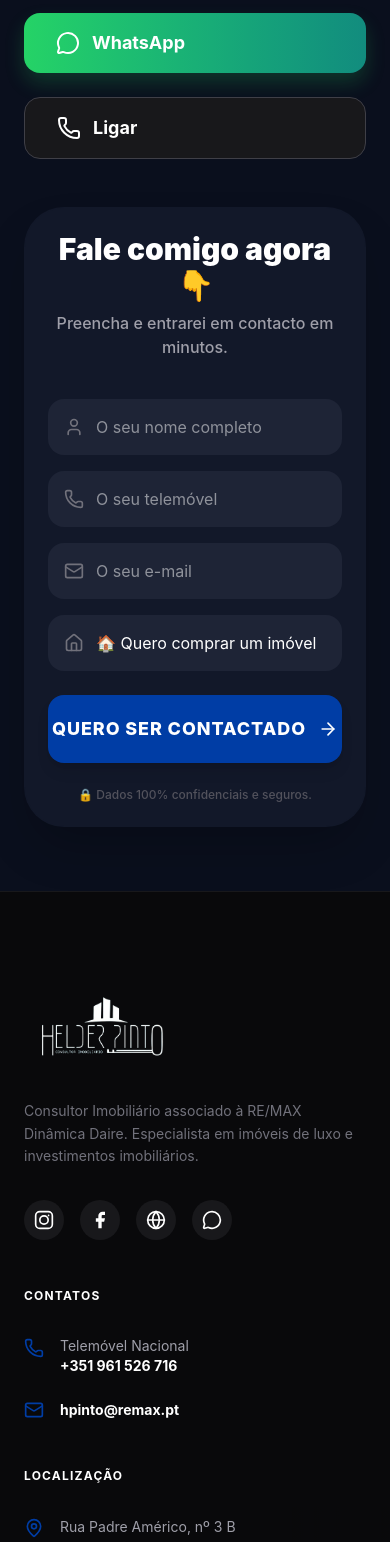
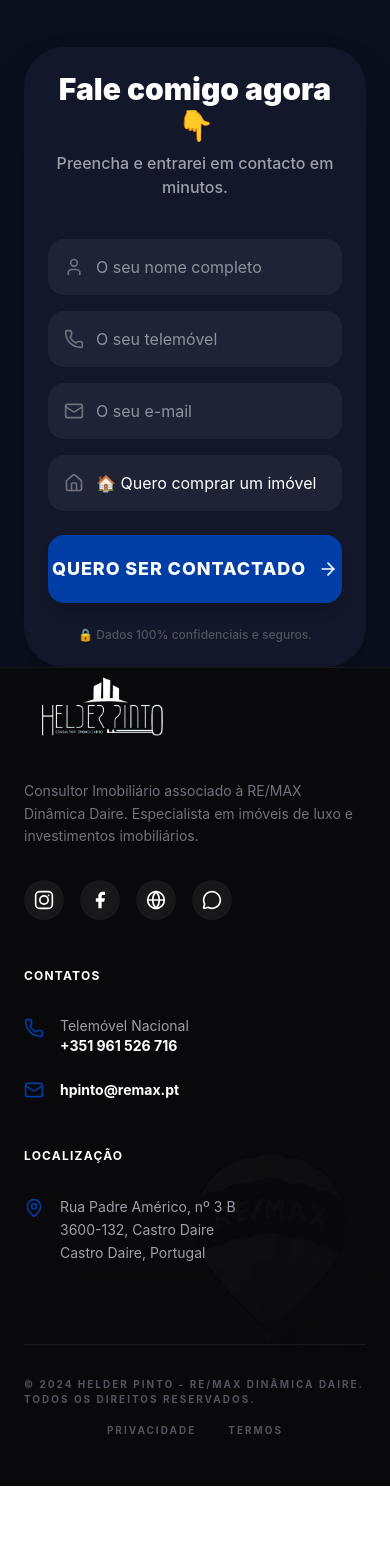
Before and after one commit to vitoriaservicosdepintura-arch/helderconsultorremax, a React (Vite) app: page / in a window 390 px wide. Shown: the part 3112-4654 px from the top of the page. After the commit the page ends 4598 px from the top, so only its background shows below. Built offline with nearby package versions, Linux system fonts and the light colour scheme.

Commit message:
Add files via upload

```diff
--- a/src/components/ContactSection.tsx
+++ b/src/components/ContactSection.tsx
@@ -112,7 +112,7 @@ const ContactSection = () => {
     };
 
     return (
-        <section className="bg-[#0a0f1d] py-16 px-6" id="contact">
+        <section className="bg-[#0a0f1d] pt-0 lg:pt-16 pb-0 lg:pb-16 px-6" id="contact">
             <div className="container mx-auto max-w-5xl">
                 <div className="flex flex-col md:flex-row items-center justify-center gap-6 mb-12">
                     <motion.button whileHover={{ scale: 1.05 }} onClick={handleWhatsAppClick} className="flex items-center gap-3 bg-gradient-to-r from-[#25D366] to-[#128C7E] text-white px-8 py-4 rounded-2xl w-full md:w-auto font-bold text-lg shadow-[0_10px_20px_rgba(37,211,102,0.2)]">
--- a/src/components/Footer.tsx
+++ b/src/components/Footer.tsx
@@ -16,9 +16,9 @@ const FacebookIcon = ({ className }: { className?: string }) => (
 
 const Footer = () => {
   return (
-    <footer className="relative bg-zinc-950 pt-24 pb-12 border-t border-zinc-900 overflow-hidden">
+    <footer className="relative bg-zinc-950 pt-0 lg:pt-24 pb-12 border-t border-zinc-900 overflow-hidden">
       {/* LOGO3 BACKGROUND DEGRADE NO CANTO DIREITO */}
-      <div className="absolute -right-20 bottom-0 w-[400px] lg:w-[600px] opacity-[0.03] pointer-events-none z-0 select-none">
+      <div className="absolute -right-20 bottom-20 lg:bottom-40 w-[400px] lg:w-[600px] opacity-[0.03] pointer-events-none z-0 select-none">
         <img
           src="/LOGO3-sem-fundo.png"
           alt=""
--- a/src/components/Properties.tsx
+++ b/src/components/Properties.tsx
@@ -62,7 +62,7 @@ const Properties = () => {
   const [selectedProperty, setSelectedProperty] = useState<PropertyDetails | null>(null);
 
   return (
-    <section className="pt-0 lg:pt-24 pb-24 relative overflow-hidden">
+    <section className="pt-0 lg:pt-24 pb-0 lg:pb-24 relative overflow-hidden">
       <div className="container mx-auto px-6">
         <div className="text-center mb-20">
           <h2 className="text-brand font-bold tracking-widest text-sm uppercase mb-4">Portfólio em Destaque</h2>
```
Also changed, not shown: src/components/Hero.tsx (+4 -5 lines).
